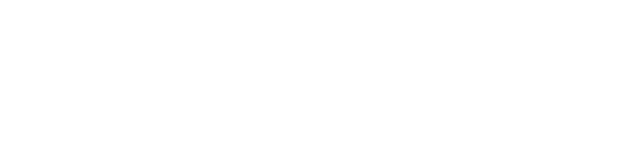
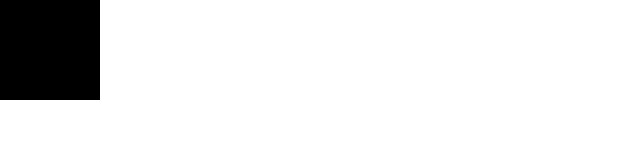
Before and after one commit to WhiskyHou/Hsr, a website built with webpack: page public/index.html in a window 1280 px wide. Shown: the whole page, without its empty margins (0-640 px from the left). Built offline with nearby package versions, Linux system fonts and the light colour scheme.

Commit message:
feat: add canvas

```diff
--- a/package.json
+++ b/package.json
@@ -1,10 +1,10 @@
 {
-  "name": "hsr.js",
-  "version": "0.0.0",
+  "name": "@whiskeyhou/hsr",
+  "version": "0.0.1",
   "description": "",
   "main": "index.js",
   "scripts": {
-    "start": "npx webpack serve",
+    "start": "npx webpack serve --config webpack.config.js",
     "build": "npx rollup --config rollup.config.js",
     "test": "echo \"Error: no test specified\" && exit 1"
   },
--- a/public/index.html
+++ b/public/index.html
@@ -1,10 +1,20 @@
 <!DOCTYPE html>
 <html lang="zh">
-<head>
-  <meta charset="UTF-8">
-  <title>Hsr.js dev</title>
-</head>
-<body>
-
-</body>
+  <head>
+    <meta charset="UTF-8" />
+    <meta name="viewport" content="width=device-width, initial-scale=1.0, minimum-scale=1.0, maximum-scale=1.0, user-scalable=no">
+    <title>Hsr.js dev</title>
+  </head>
+  <body>
+    <canvas id="canvas"></canvas>
+    <style>
+      body {
+        margin: 0px;
+        overflow: hidden;
+      }
+      body::-webkit-scrollbar {
+        display: none;
+      }
+    </style>
+  </body>
 </html>
--- a/src/index.ts
+++ b/src/index.ts
@@ -2,3 +2,11 @@ import { Test } from "./test/test";
 
 console.log("Here is Hsr.js, welcome!!");
 new Test().log();
+
+const canvas = document.getElementById("canvas") as HTMLCanvasElement;
+canvas.width = window.innerWidth;
+canvas.height = window.innerHeight;
+
+const ctx = canvas.getContext("2d");
+console.log("context ", ctx);
+ctx.fillRect(0, 0, 100, 100);
--- a/webpack.config.js
+++ b/webpack.config.js
@@ -1,5 +1,5 @@
 const path = require("path");
-const HtmlWebpackPlugin = require('html-webpack-plugin');
+const HtmlWebpackPlugin = require("html-webpack-plugin");
 
 module.exports = {
   mode: "development",
@@ -13,8 +13,13 @@ module.exports = {
       },
     ],
   },
+  resolve: {
+    extensions: ['.ts', '.js', '.json']
+  },
   devServer: {
+    // static: path.resolve(__dirname, "bundle"),
     static: "./bundle",
+    // contentBase: path.resolve(__dirname, "bundle"),
     host: "localhost",
     port: 3000,
     open: true,
```
